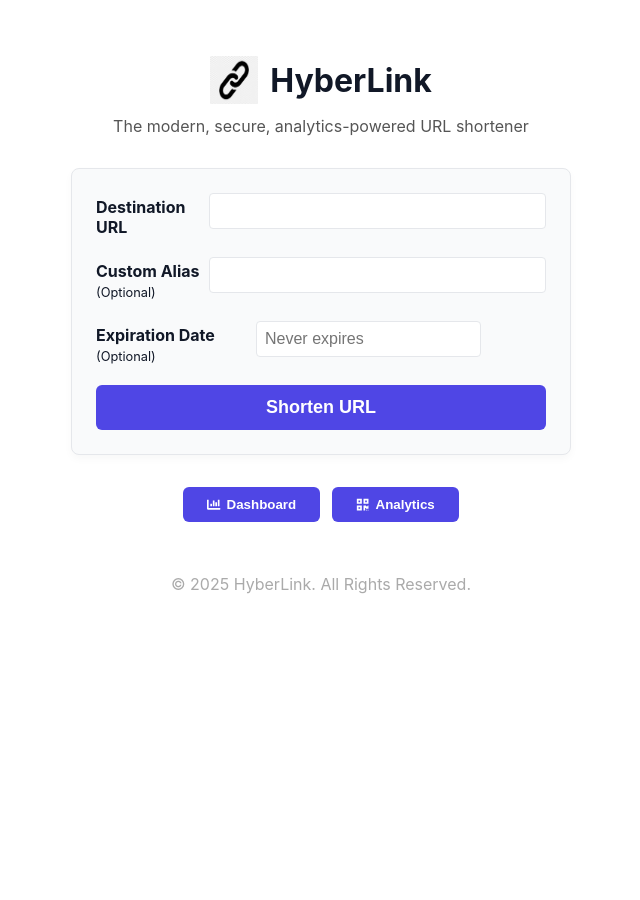
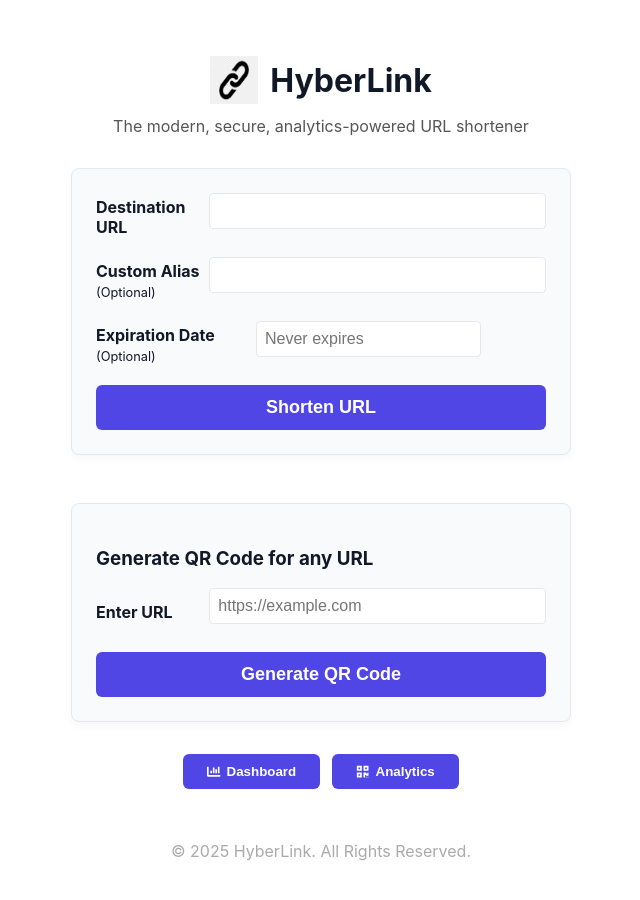
Before and after one commit to maryam24-7/hyperlink, a Next.js app: page / in a window 1280 px wide. Shown: the whole page, without its empty margins (319-959 px from the left). Before the commit the page ends 800 px from the top, so only its background shows below. Built offline with nearby package versions, Linux system fonts and the light colour scheme.

Commit message:
Update LinkForm.tsx

```diff
--- a/src/components/LinkManagement/LinkForm.tsx
+++ b/src/components/LinkManagement/LinkForm.tsx
@@ -11,6 +11,10 @@ export default function LinkForm() {
   const [expiresAt, setExpiresAt] = useState<Date | null>(null);
   const [qrCode, setQrCode] = useState('');
   const [isLoading, setIsLoading] = useState(false);
+
+  // --- جديد: حالة لإدخال رابط خارجي لتوليد QR فقط ---
+  const [externalUrl, setExternalUrl] = useState('');
+  const [externalQrCode, setExternalQrCode] = useState('');
 
   const handleSubmit = async (e: React.FormEvent) => {
     e.preventDefault();
@@ -42,7 +46,16 @@ export default function LinkForm() {
     }
   };
 
-  // نمط مشترك للحقل الواحد: عمودي في الجوال، أفقي في الحاسوب
+  // --- جديد: توليد QR مباشر للرابط الخارجي بدون تقصير ---
+  const handleGenerateExternalQr = () => {
+    if (!externalUrl) {
+      toast.error('Please enter a URL to generate QR code.');
+      return;
+    }
+    setExternalQrCode(externalUrl);
+  };
+
+  // أنماط الحقول كما كانت
   const fieldStyle: React.CSSProperties = {
     display: 'flex',
     flexDirection: 'column',
@@ -60,9 +73,8 @@ export default function LinkForm() {
     width: '100%',
   };
 
-  // خاص بالحواسيب - يتم تفعيله عبر media query في CSS أو باستخدام window.innerWidth
+  // Responsive layout (كما في الكود الأصلي)
   const isDesktop = typeof window !== 'undefined' && window.innerWidth >= 768;
-
   if (isDesktop) {
     fieldStyle.flexDirection = 'row';
     fieldStyle.alignItems = 'center';
@@ -72,6 +84,8 @@ export default function LinkForm() {
   }
 
   return (
+    <>
+      {/* فورم تقصير الرابط */}
       <form onSubmit={handleSubmit} className="card" style={{ textAlign: "left" }}>
         <div style={fieldStyle}>
           <label style={labelStyle}>Destination URL</label>
@@ -126,5 +140,35 @@ export default function LinkForm() {
           </div>
         )}
       </form>
+
+      {/* --- جديد: أداة توليد QR مباشر للرابط الخارجي --- */}
+      <div className="card" style={{ marginTop: 48, textAlign: "left" }}>
+        <h3>Generate QR Code for any URL</h3>
+        <div style={fieldStyle}>
+          <label style={labelStyle}>Enter URL</label>
+          <input
+            type="url"
+            value={externalUrl}
+            onChange={e => setExternalUrl(e.target.value)}
+            placeholder="https://example.com"
+            style={inputStyle}
+          />
+        </div>
+        <button
+          type="button"
+          onClick={handleGenerateExternalQr}
+          style={{ width: "100%", padding: 12, fontSize: 18, cursor: 'pointer' }}
+        >
+          Generate QR Code
+        </button>
+
+        {externalQrCode && (
+          <div style={{ marginTop: 24 }}>
+            <b>QR Code:</b>
+            <QRGenerator url={externalQrCode} />
+          </div>
+        )}
+      </div>
+    </>
   );
 }
```
Lines whose indentation alone changed are shown as unchanged.
